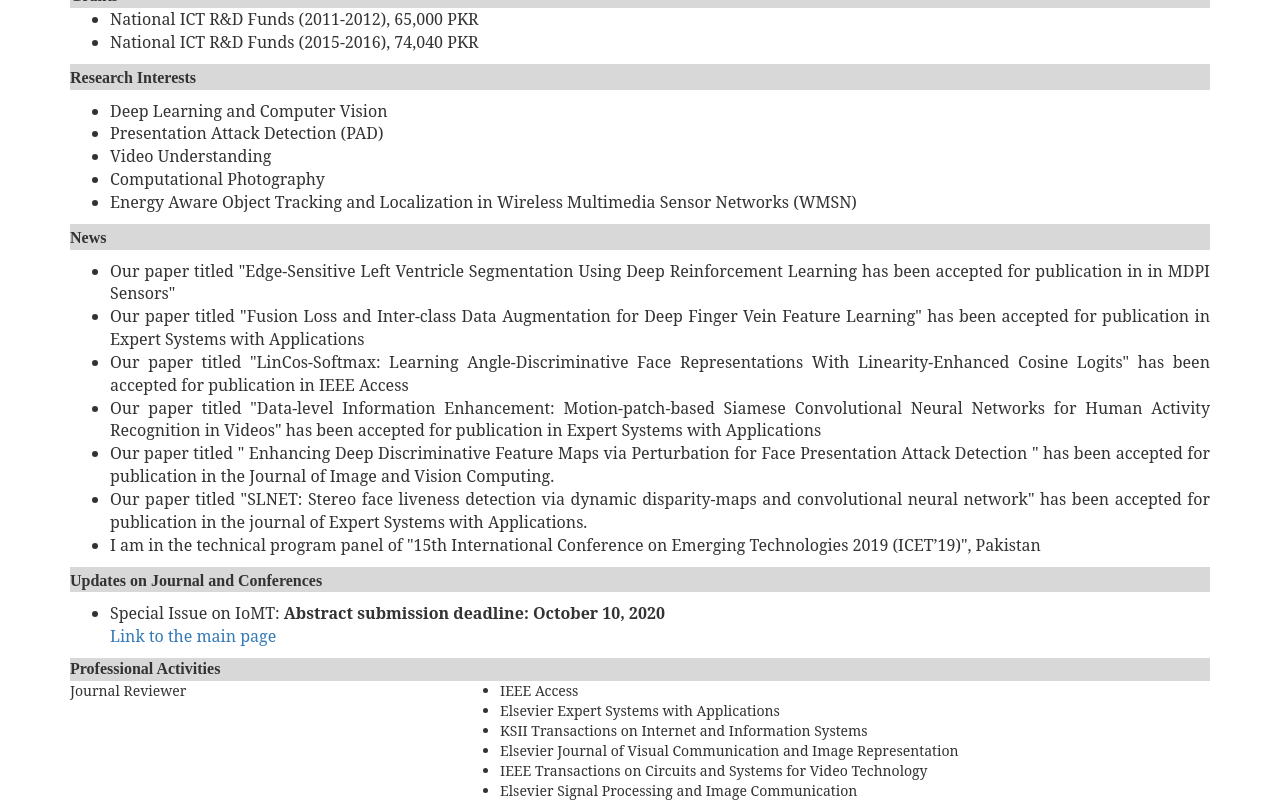
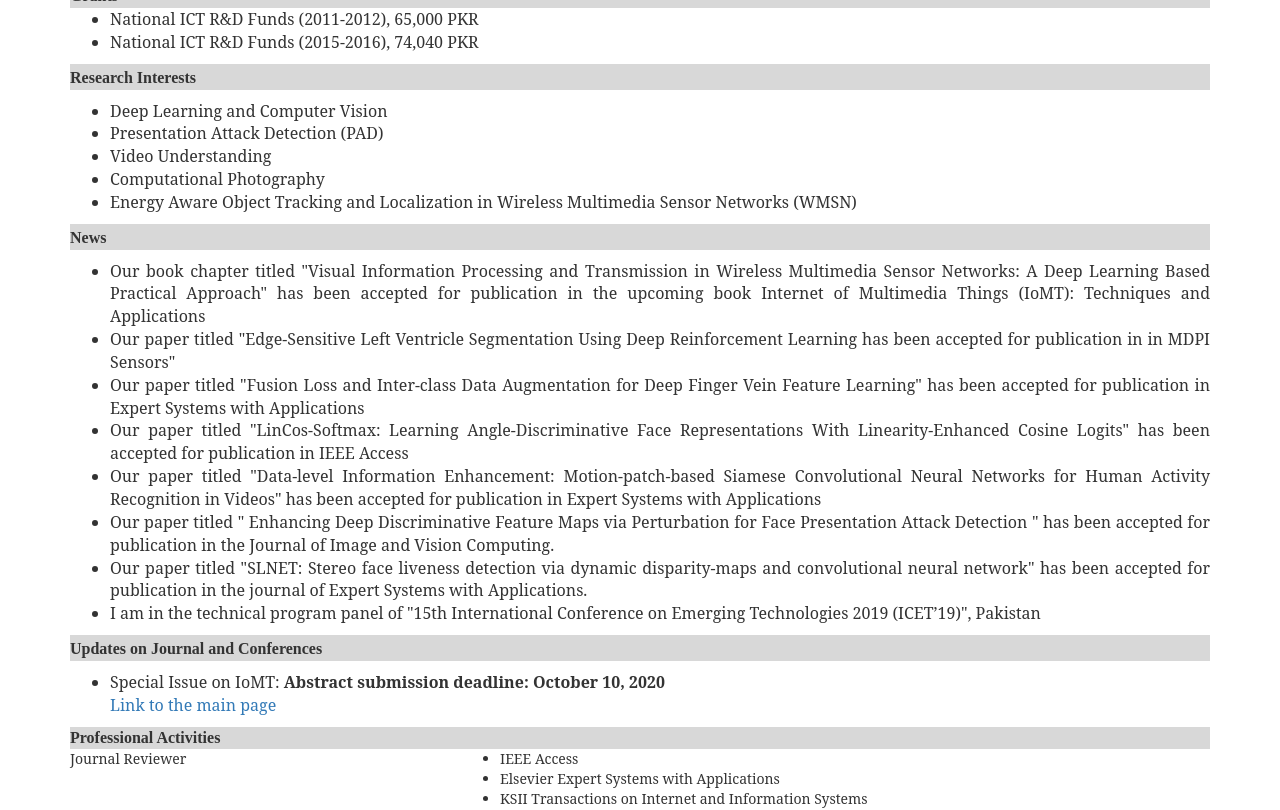
Before and after one commit to yasar-rehman/yasar, a Jekyll site: the page built from index.html, in a window 1280 px wide and 900 px high, scrolled down 564 px, cut to the strip 0-810 px from the top of the window. Built offline with Jekyll 4.4.1, drawn with Linux system fonts in a browser that asks for light colours; some web fonts are replaced.

Commit message:
Update index.html

```diff
--- a/index.html
+++ b/index.html
@@ -98,6 +98,9 @@ title: yasar
         						</font></td></tr></table>
 			<p style="font-family: 'Serif', Times New Roman; font-size: 16px">
 			<ul>
+			<li style="font-family: 'Serif', Times New Roman; font-size: 16px">Our book chapter titled "Visual Information Processing and
+			Transmission in Wireless Multimedia Sensor Networks: A Deep Learning Based Practical Approach" has been accepted
+			for publication in the upcoming book Internet of Multimedia Things (IoMT):  Techniques and Applications  </li>
 			<li style="font-family: 'Serif', Times New Roman; font-size: 16px">Our paper titled "Edge-Sensitive Left Ventricle Segmentation Using Deep Reinforcement Learning
 					      has been accepted for publication in in MDPI Sensors" </li>
 			<li style="font-family: 'Serif', Times New Roman; font-size: 16px"> Our paper titled "Fusion Loss and Inter-class Data Augmentation for Deep Finger Vein Feature Learning" has been accepted for
```
